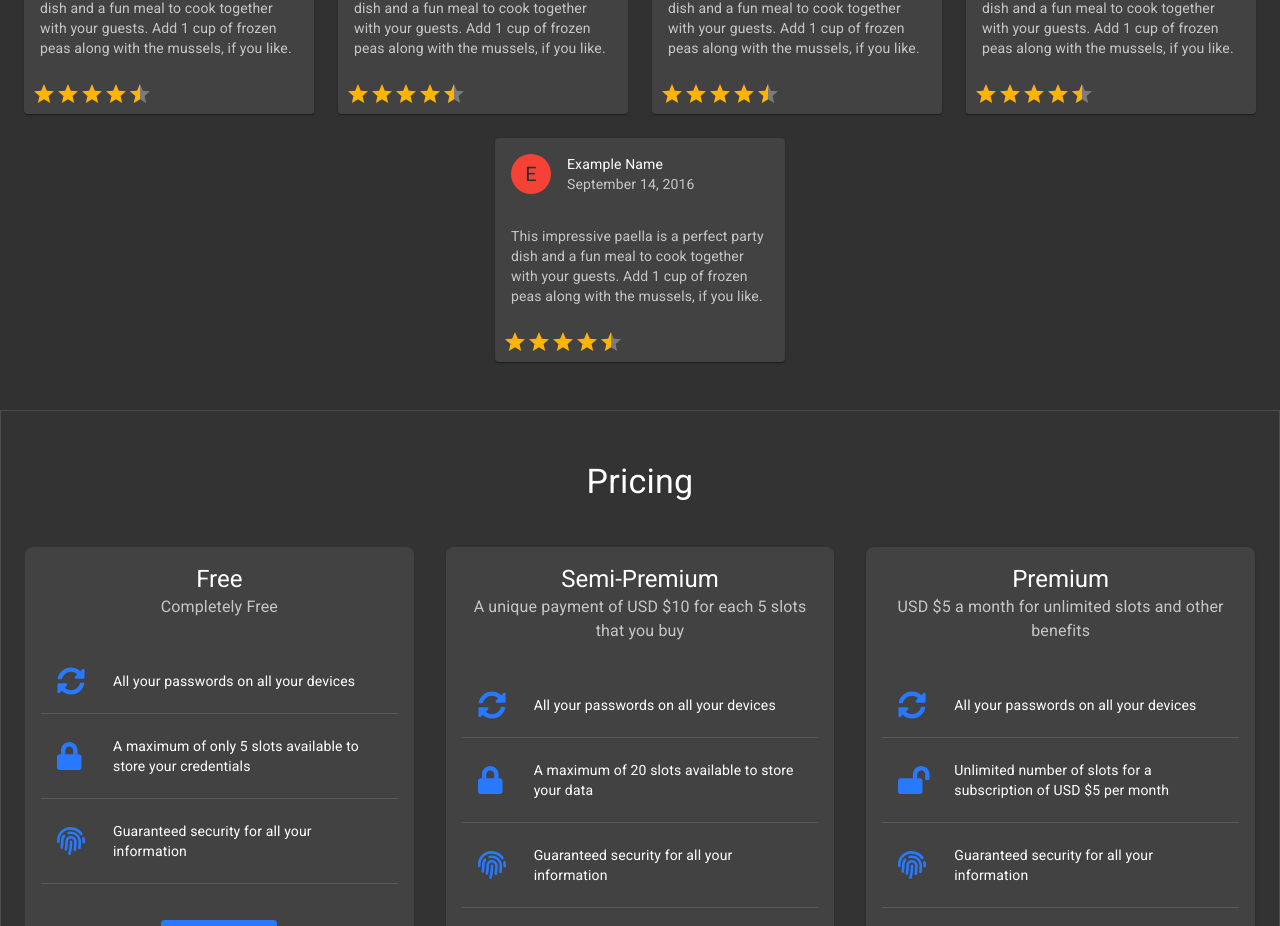
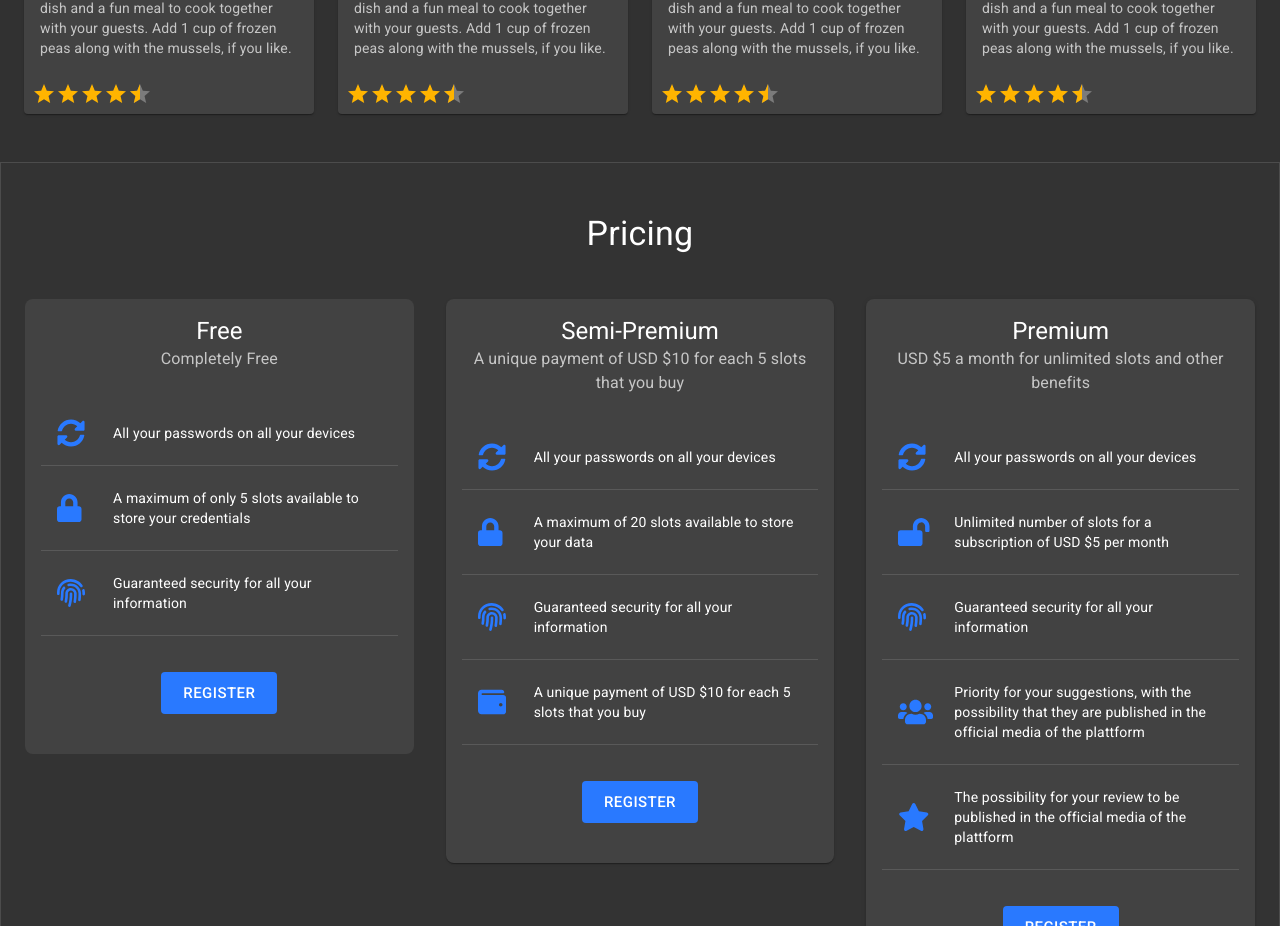
Before and after one commit to TheMrCorvy/Desktop-Frontend, a React (Create React App) app: page / in a window 1280 px wide. Shown: the part 2155-3081 px from the top of the page. Built offline with nearby package versions, Linux system fonts and the light colour scheme.

Commit message:
created the cardReview component

```diff
--- a/src/components/Sections/Reviews/index.tsx
+++ b/src/components/Sections/Reviews/index.tsx
@@ -146,29 +146,6 @@ const Reviews: FC = () => {
 							</CardActions>
 						</Card>
 					</Grid>
-					<Grid item xs={12} sm={6} md={4} lg={3}>
-						<Card>
-							<CardHeader
-								avatar={
-									<Avatar aria-label="recipe" className={classes.avatar}>
-										E
-									</Avatar>
-								}
-								title="Example Name"
-								subheader="September 14, 2016"
-							/>
-							<CardContent>
-								<Typography variant="body2" color="textSecondary" component="p">
-									This impressive paella is a perfect party dish and a fun meal to
-									cook together with your guests. Add 1 cup of frozen peas along
-									with the mussels, if you like.
-								</Typography>
-							</CardContent>
-							<CardActions disableSpacing>
-								<Rating name="read-only" value={value} precision={0.5} readOnly />
-							</CardActions>
-						</Card>
-					</Grid>
 				</Grid>
 			</Container>
 		</div>
```
Also changed, not shown: src/components/Sections/Reviews/ReviewCard/index.tsx (added, +77 -0 lines).
